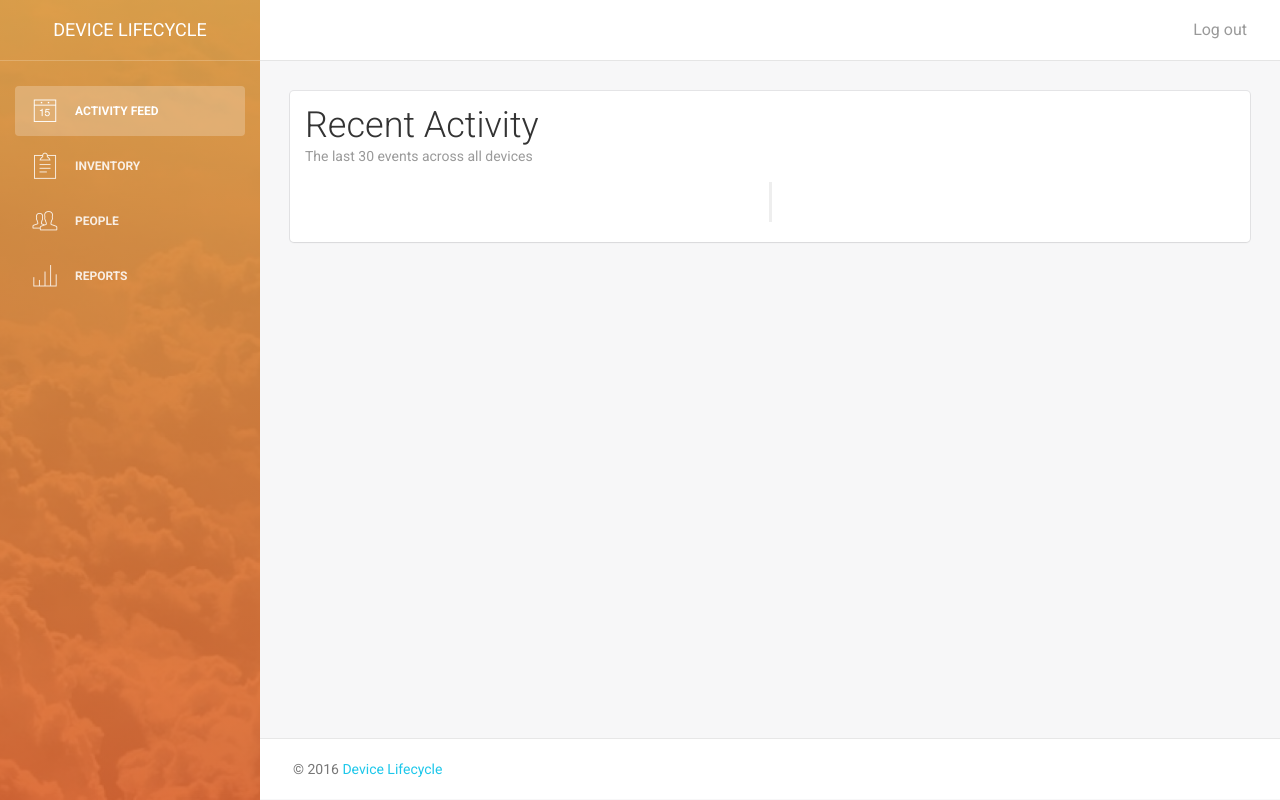
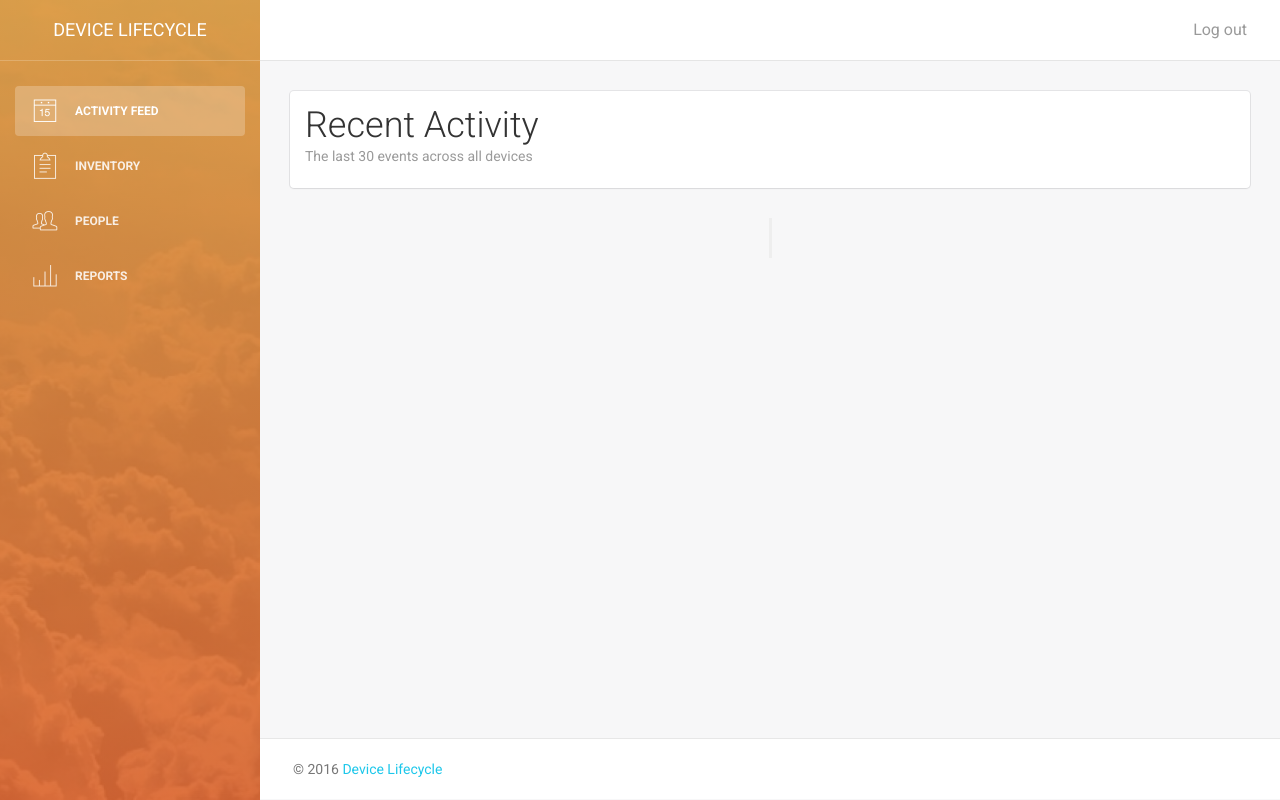
Before and after one commit to jamstooks/device-lifecycle, a Django app: template device_lifecycle/templates/dashboard/activity_feed.html in a window 1280 px wide. Run offline with Django 3.2, Linux system fonts and the light colour scheme; the template is opened without the code that fills it, so the values that code supplies are empty; some libraries are stand-ins or nearby versions.

Commit message:
Slight formatting update the activity feed;

```diff
--- a/device_lifecycle/templates/dashboard/activity_feed.html
+++ b/device_lifecycle/templates/dashboard/activity_feed.html
@@ -19,16 +19,16 @@
   <div class="card">
     <div class="header">
       <h2 class="title">Recent Activity</h2>
-      <p class="category">The last 30 events across all devices</p>
+      <p class="category">
+        The last 30 events across all devices<br><br>
+      </p>
     </div>
-    <div class="content">
-      <div class="row">
-        <div class="col-md-12">
-          {% with object_list as event_list and True as hide_edit_url and True as show_device %}
-            {% include 'devices/event_timeline.html' %}
-          {% endwith %}
-        </div>
-      </div>
+  </div>
+  <div class="row">
+    <div class="col-md-12">
+      {% with object_list as event_list and True as hide_edit_url and True as show_device %}
+        {% include 'devices/event_timeline.html' %}
+      {% endwith %}
     </div>
   </div>
 {% endblock %}
```
